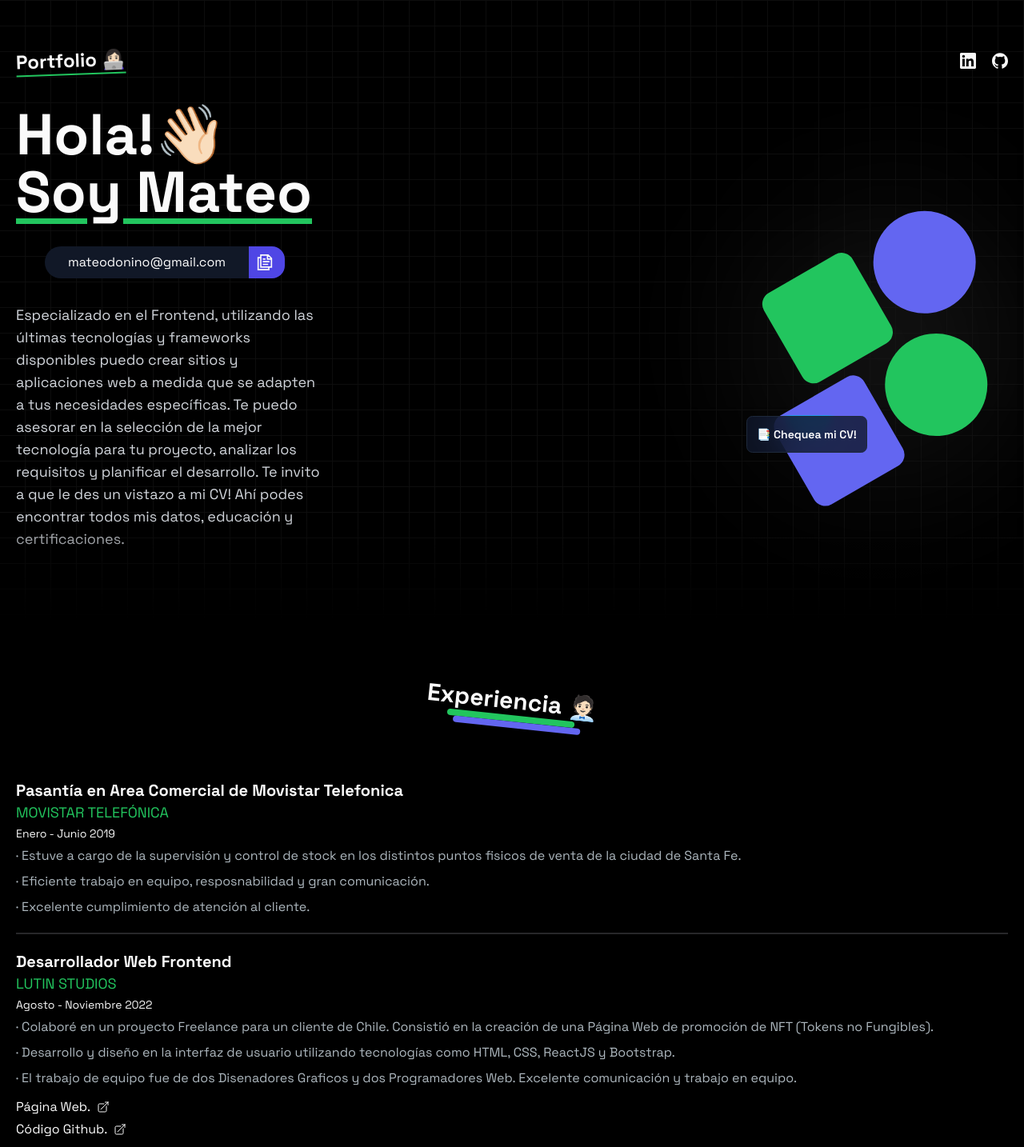
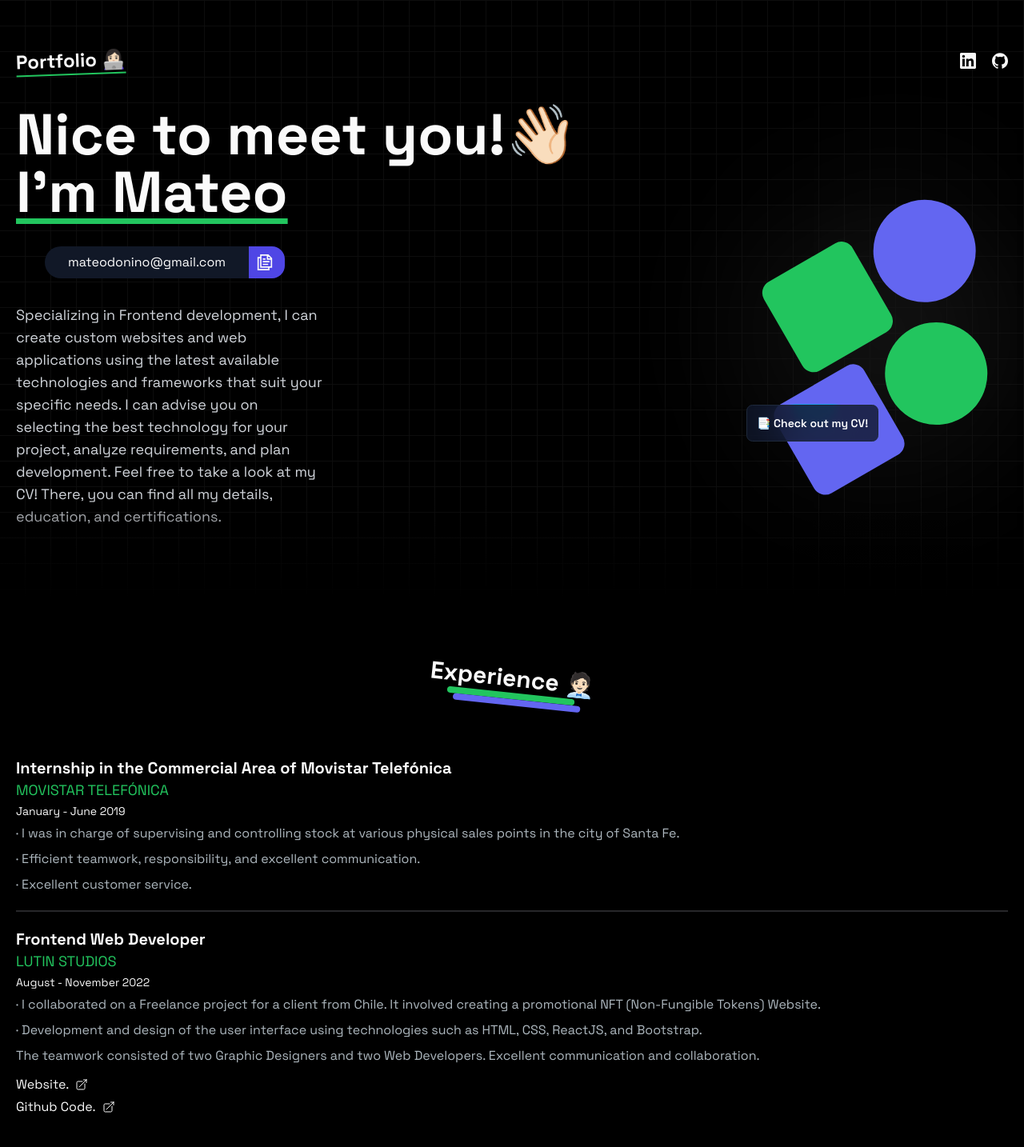
Before and after one commit to MateoDonino/porfolio-nextjs-en, a Next.js app: page / in a window 1280 px wide. Shown: the top 1434 px of the page at 80% size. Built offline with nearby package versions, Linux system fonts and the light colour scheme.

Commit message:
Update 1.1

```diff
--- a/components/Experience.tsx
+++ b/components/Experience.tsx
@@ -15,7 +15,7 @@ export default function Experience() {
         {" "}
         <div className="max-w-5xl mx-auto px-8">
           <Title
-            text={"Experiencia 🧑🏻‍💼"}
+            text={"Experience 🧑🏻‍💼"}
             className="flex flex-col items-center justify-center rotate-6"
           />
         </div>
@@ -24,22 +24,20 @@ export default function Experience() {
             <div className="timeline-middle"></div>
             <div className="timeline-start mb-5 ">
               <div className="text-xl font-bold">
-                Pasantía en Area Comercial de Movistar Telefonica
+                Internship in the Commercial Area of Movistar Telefónica
               </div>
               <div className="text-lg text-green-500">MOVISTAR TELEFÓNICA</div>
-              <time className="text-sm">Enero - Junio 2019</time>
+              <time className="text-sm">January - June 2019</time>
               <div className="text-[#ADB7BE] text-justify">
                 <p className=" mt-1 ">
-                  · Estuve a cargo de la supervisión y control de stock en los
-                  distintos puntos fisicos de venta de la ciudad de Santa Fe.
+                  · I was in charge of supervising and controlling stock at
+                  various physical sales points in the city of Santa Fe.
                 </p>
                 <p className=" mt-2">
-                  · Eficiente trabajo en equipo, resposnabilidad y gran
-                  comunicación.
+                  · Efficient teamwork, responsibility, and excellent
+                  communication.
                 </p>
-                <p className=" mt-2">
-                  · Excelente cumplimiento de atención al cliente.
-                </p>
+                <p className=" mt-2">· Excellent customer service.</p>
               </div>
             </div>
             <hr />
@@ -47,24 +45,22 @@ export default function Experience() {
           <li>
             <hr />
             <div className="timeline-end mb-10 mt-5">
-              <div className="text-xl font-bold">
-                Desarrollador Web Frontend
-              </div>
+              <div className="text-xl font-bold">Frontend Web Developer</div>
               <div className="text-lg text-green-500">LUTIN STUDIOS</div>
-              <time className="text-sm">Agosto - Noviembre 2022</time>
+              <time className="text-sm">August - November 2022</time>
               <div className="text-[#ADB7BE] text-justify">
                 <p className="mt-1">
-                  · Colaboré en un proyecto Freelance para un cliente de Chile.
-                  Consistió en la creación de una Página Web de promoción de NFT
-                  (Tokens no Fungibles).
+                  · I collaborated on a Freelance project for a client from
+                  Chile. It involved creating a promotional NFT (Non-Fungible
+                  Tokens) Website.
                 </p>
                 <p className="mt-2">
-                  · Desarrollo y diseño en la interfaz de usuario utilizando
-                  tecnologías como HTML, CSS, ReactJS y Bootstrap.
+                  · Development and design of the user interface using
+                  technologies such as HTML, CSS, ReactJS, and Bootstrap.
                 </p>
                 <p className="mt-2">
-                  · El trabajo de equipo fue de dos Disenadores Graficos y dos
-                  Programadores Web. Excelente comunicación y trabajo en equipo.
+                  The teamwork consisted of two Graphic Designers and two Web
+                  Developers. Excellent communication and collaboration.
                 </p>
               </div>
               <Link
@@ -72,7 +68,7 @@ export default function Experience() {
                 target="_blank"
                 className=" mt-3 flex gap-2 items-center"
               >
-                <li>Página Web.</li>
+                <li>Website.</li>
                 <svg
                   xmlns="http://www.w3.org/2000/svg"
                   fill="none"
@@ -93,7 +89,7 @@ export default function Experience() {
                 target="_blank"
                 className=" mt-1 flex gap-2 items-center"
               >
-                <li>Código Github.</li>
+                <li>Github Code.</li>
                 <svg
                   xmlns="http://www.w3.org/2000/svg"
                   fill="none"
--- a/components/HeroSection.tsx
+++ b/components/HeroSection.tsx
@@ -26,9 +26,9 @@ export default function HeroSection() {
       >
         <div className="space-y-8 text-center lg:text-left">
           <h1 className="text-4xl lg:text-7xl font-bold">
-            Hola!👋🏻 <br />
+            Nice to meet you!👋🏻 <br />
             <span className="underline underline-offset-8 decoration-green-500">
-              {"Soy Mateo"}
+              {"I'm Mateo"}
             </span>
           </h1>
           <div className="ml-9 flex flex-row bg-gray-900 h-10 w-[300px] rounded-[30px]">
@@ -46,7 +46,7 @@ export default function HeroSection() {
           </div>
           <p className="md:w-96 text-lg text-gray-300">
             {
-              "Especializado en el Frontend, utilizando las últimas tecnologías y frameworks disponibles puedo crear sitios y aplicaciones web a medida que se adapten a tus necesidades específicas. Te puedo asesorar en la selección de la mejor tecnología para tu proyecto, analizar los requisitos y planificar el desarrollo. Te invito a que le des un vistazo a mi CV! Ahí podes encontrar todos mis datos, educación y certificaciones."
+              "Specializing in Frontend development, I can create custom websites and web applications using the latest available technologies and frameworks that suit your specific needs. I can advise you on selecting the best technology for your project, analyze requirements, and plan development. Feel free to take a look at my CV! There, you can find all my details, education, and certifications."
             }
           </p>
           <hr className="invisible" />
@@ -79,7 +79,7 @@ export default function HeroSection() {
                 borderRadius="0.5rem"
                 className="p-3 font-semibold"
               >
-                <p>📑 Chequea mi CV!</p>
+                <p>📑 Check out my CV!</p>
               </MovingBorderBtn>
             </Link>
           </div>
--- a/components/Projects.tsx
+++ b/components/Projects.tsx
@@ -15,7 +15,6 @@ import Title from "./Title";
 import Link from "next/link";
 import { cn } from "@/lib/utils";
 import { DirectionAwareHover } from "../components/ui/direction-aware-hover";
-import { FaCode } from "react-icons/fa6";
 
 export default function Projects() {
   const projects = [
@@ -51,7 +50,7 @@ export default function Projects() {
   return (
     <div className="py-10 p-5 sm:p-0">
       <Title
-        text={"Proyectos 🗂️"}
+        text={"Projects 🗂️"}
         className="flex flex-col items-center justify-center rotate-6"
       />
       <div className="grid grid-cols-1 sm:grid-cols-2 pt-20 gap-5">
@@ -75,7 +74,7 @@ export default function Projects() {
               </div>
               <Link href={project.github} target="_blank">
                 <p className="mt-3 flex flex-row gap-2 text-xl justify-center hover:text-green-500">
-                  Codigo en GitHub <SiGithub className="mt-1 w-5 h-5" />
+                  GitHub Code <SiGithub className="mt-1 w-5 h-5" />
                 </p>
               </Link>
             </Link>
```
